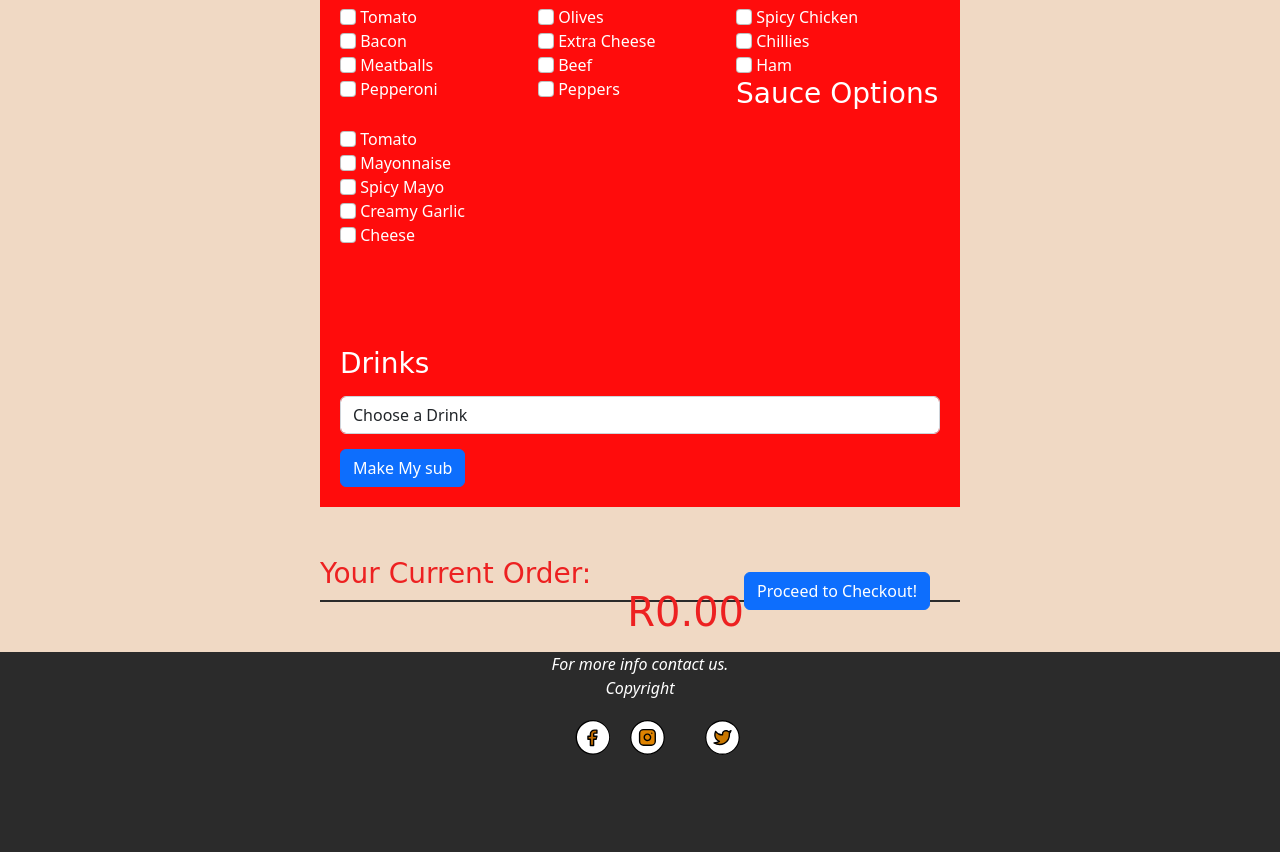
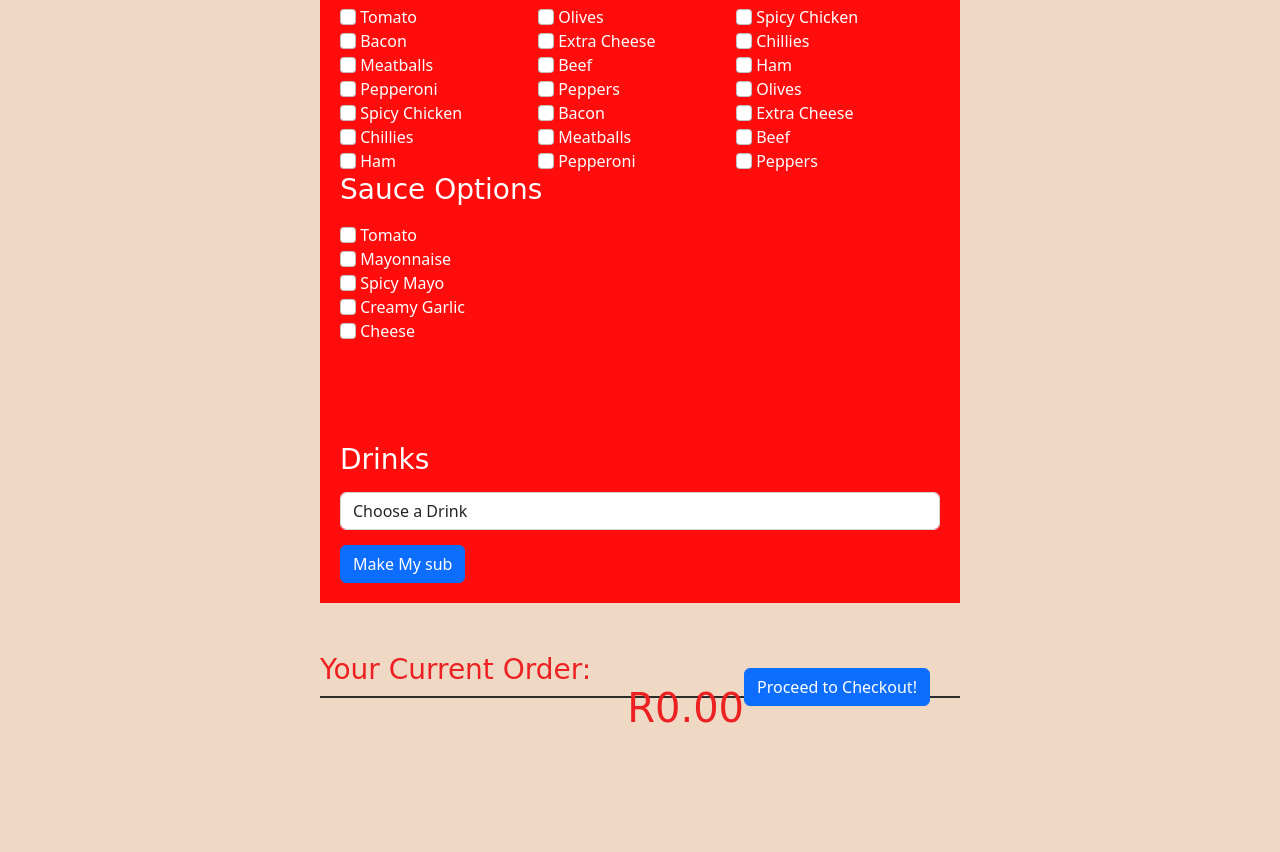
Before and after one commit to tamryn22/DV_T2_tamryndelange-main, a plain HTML site: page pages/build.html in a window 1280 px wide. Shown: the part 1275-2127 px from the top of the page. After the commit the page ends 2015 px from the top, so only its background shows below. Drawn offline with nearby package versions, Linux system fonts and the light colour scheme; a web font is replaced by a local one.

Commit message:
js and css
fixed some js and hmtl errors

```diff
--- a/css/main.css
+++ b/css/main.css
@@ -25,9 +25,9 @@ body{
     color: #ffffff;
     background-size: cover;
     /* background-position: center;
-    background-size: 100%;
-    width: 100%;
-    height: 500px; */
+    background-size:
+    width: 100%; */
+    height: 800px;
 
 }
 h2{font-family: 'Anton', sans-serif;
@@ -40,6 +40,7 @@ h3{
 
 }
 h4{font-family: 'Playfair Display', serif;
+    color: #fa4028;
 }
 .button-group{
     width: auto;
--- a/pages/build.html
+++ b/pages/build.html
@@ -31,7 +31,7 @@
   <body>
 
   <nav class="navbar navbar-expand-lg navbar-light bg-light">
-    <a class="navbar-brand" href="#">WHAT'S SUB?</a>
+    <a class="navbar-brand" href="#">SuperSubs</a>
     <button class="navbar-toggler" type="button" data-toggle="collapse" data-target="#navbarSupportedContent" aria-controls="navbarSupportedContent" aria-expanded="false" aria-label="Toggle navigation">
       <span class="navbar-toggler-icon"></span>
     </button>
@@ -50,7 +50,7 @@
           </a>
           <div class="dropdown-menu" aria-labelledby="navbarDropdown">
             <a class="dropdown-item" href="#">Menu</a>
-            <a class="dropdown-item" href="/pages /checkout.html">Check Out</a>
+            <a class="dropdown-item" href="/pages/checkout.html">Check Out</a>
             <div class="dropdown-divider"></div>
             <a class="dropdown-item" href="#">Contact Us</a>
           </div>
@@ -229,6 +229,78 @@
               </label>
             </div>
 
+            <div class="fil-check">
+              <input class="form-check-input" name="fillings" type="checkbox" value="olives" id="olives" data-cost="4">
+              <label class="form-check-label" for="olives">
+                Olives
+              </label>
+            </div>
+
+
+            <div class="fil-check">
+              <input class="form-check-input" name="fillings" type="checkbox" value="chicken" id="chicken" data-cost="25">
+              <label class="form-check-label" for="chicken">
+                Spicy Chicken
+              </label>
+            </div>
+
+            <div class="fil-check">
+              <input class="form-check-input" name="fillings" type="checkbox" value="bacon" id="bacon" data-cost="20">
+              <label class="form-check-label" for="bacon">
+                Bacon
+              </label>
+            </div>
+
+
+            <div class="fil-check">
+              <input class="form-check-input" name="fillings" type="checkbox" value="extra" id="extra" data-cost="10">
+              <label class="form-check-label" for="extra">
+                Extra Cheese
+              </label>
+            </div>
+
+            <div class="fil-check">
+              <input class="form-check-input"  name="fillings" type="checkbox" value="chillies" id="chillies" data-cost="15">
+              <label class="form-check-label" for="chillies">
+                Chillies
+              </label>
+            </div>
+
+            <div class="fil-check">
+              <input class="form-check-input"  name="fillings" type="checkbox" value="meatball" id="meatball" data-cost="25">
+              <label class="form-check-label" for="meatball">
+                Meatballs
+              </label>
+            </div>
+
+            <div class="fil-check">
+              <input class="form-check-input" name="fillings" type="checkbox" value="beef" id="beef" data-cost="15">
+              <label class="form-check-label" for="beef">
+                Beef
+              </label>
+            </div>
+
+            <div class="fil-check">
+              <input class="form-check-input"  name="fillings" type="checkbox" value="ham" id="ham" data-cost="25">
+              <label class="form-check-label" for="ham">
+                Ham
+              </label>
+            </div>
+
+            <div class="fil-check">
+              <input class="form-check-input"  name="fillings" type="checkbox" value="pepperoni" id="pepperoni" data-cost="15">
+              <label class="form-check-label" for="pepperoni">
+                Pepperoni
+              </label>
+            </div>
+
+            <div class="fil-check">
+              <input class="form-check-input"  name="fillings" type="checkbox" value="peppers" id="peppers" data-cost="25">
+              <label class="form-check-label" for="peppers">
+                Peppers
+              </label>
+            </div>
+
           </div>
           <p>
 
@@ -303,17 +375,6 @@
           </div>
 
         </div>
-  <footer>
 
-    <i>For more info contact us.
-      <br/>Copyright
-    </i>
-    <div class="row" style="align-items: center;">
-        <div class="round-image-a"></div>
-        <div class="round-image-b"></div>
-        <div class="round-image-c"></div>
-        <div class="round-image-d"></div>
-    </div>
-</footer>
 </body>
 </html>
```
Also changed, not shown: index.html (+8 -8 lines).
